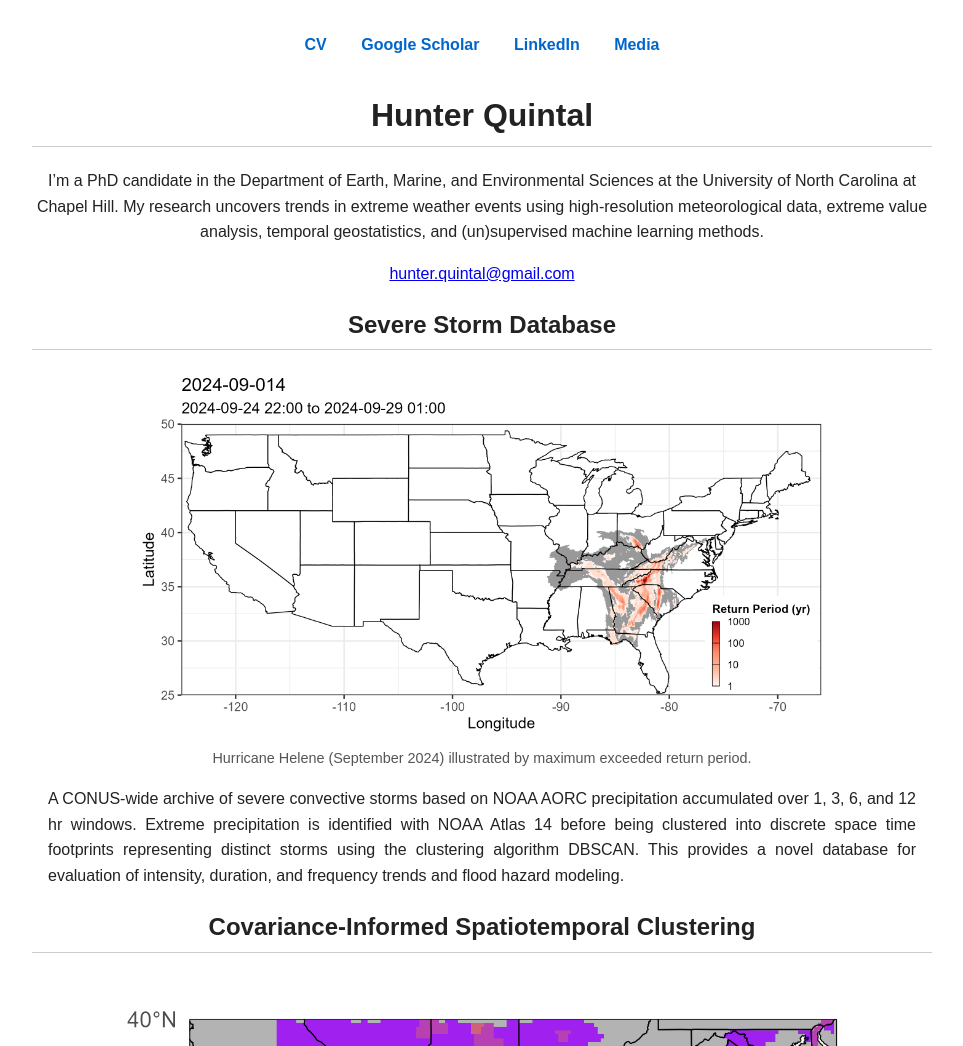
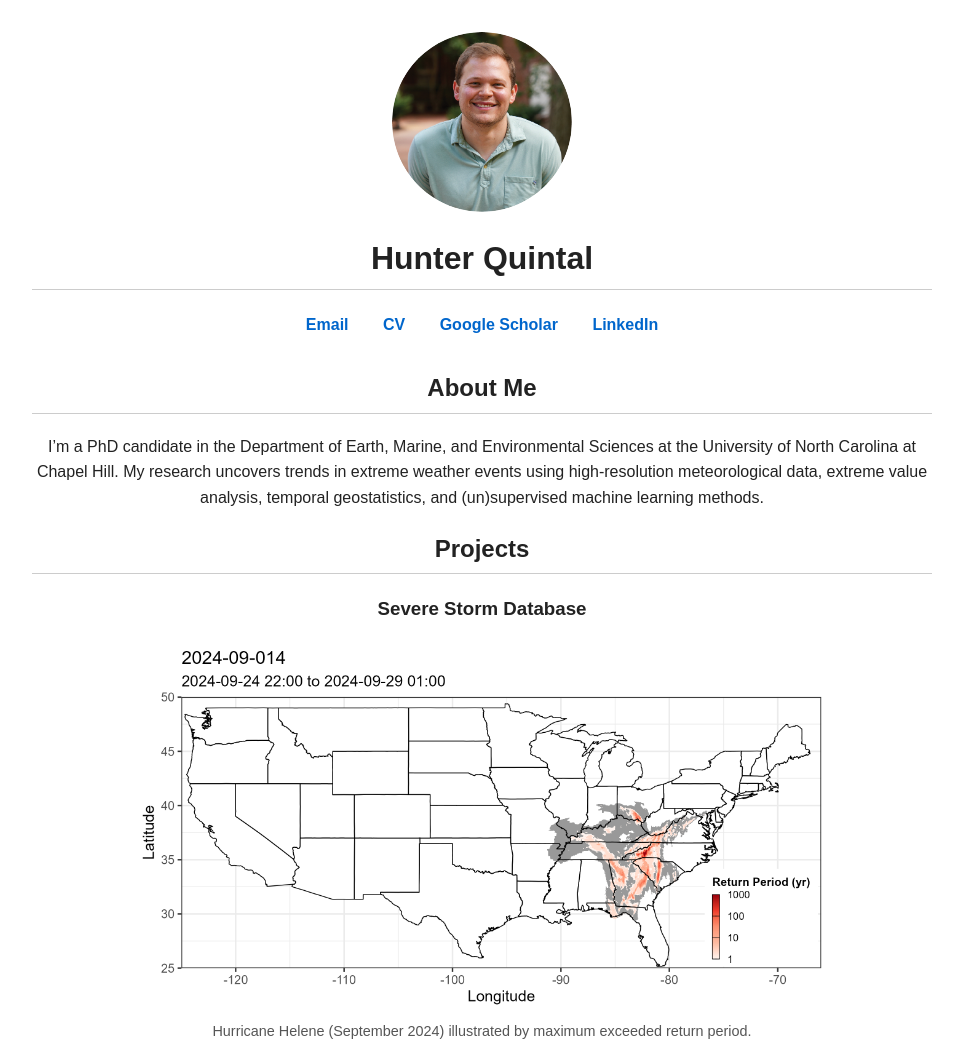
Before and after one commit to hquintal16/hquintal16.github.io, a plain HTML site: page index.html in a window 1280 px wide. Shown: the top 1046 px of the page, without its empty margins (158-1121 px from the left). Drawn offline with Linux system fonts and the light colour scheme; files that its build step writes are made by us from their sources.

Commit message:
update single webpage

```diff
--- a/index.html
+++ b/index.html
@@ -17,7 +17,7 @@
     }
     nav {
       text-align: center;
-      margin-bottom: 2rem;
+      margin: 1rem 0 2rem;
     }
     nav a {
       margin: 0 15px;
@@ -48,33 +48,47 @@
     ul {
       padding-left: 1.2rem;
     }
+    img.headshot {
+      display: block;
+      margin: 0 auto;
+      width: 180px;
+      height: auto;
+      border-radius: 50%;
+    }
   </style>
 </head>
 
 <body>
 
-  <!-- Navigation Links -->
+  <!-- Headshot -->
+  <img src="assets/images/headshot.png" alt="Hunter Quintal Headshot" class="headshot" />
+
+  <!-- Name -->
+  <h1>Hunter Quintal</h1>
+
+  <!-- Hyperlinks -->
   <nav>
-    <a href="assets/Hunter_Quintal_CV.pdf" target="_blank">CV</a>
+    <a href="mailto:hunter.quintal@gmail.com">Email</a>
+    <a href="assets/HunterQuintal_CV.pdf" target="_blank">CV</a>
     <a href="https://scholar.google.com/citations?user=ihFgz2EAAAAJ&hl=en" target="_blank">Google Scholar</a>
     <a href="https://www.linkedin.com/in/hunter-quintal-14a722104/" target="_blank">LinkedIn</a>
-    <a href="#media">Media</a>
   </nav>
 
-  <!-- About Section -->
-  <h1>Hunter Quintal</h1>
+  <!-- About Me Section -->
+  <section id="about">
+    <h2>About Me</h2>
     <p style="text-align: center;">
       I’m a PhD candidate in the Department of Earth, Marine, and Environmental Sciences at the University of North Carolina at Chapel Hill. My research uncovers trends in extreme weather events using high-resolution meteorological data, extreme value analysis, temporal geostatistics, and (un)supervised machine learning methods.
     </p>
+  </section>
 
-<p style="text-align: center;">
-  <a href="mailto:hunter.quintal@gmail.com">hunter.quintal@gmail.com</a>
-</p>
-
+  <!-- Projects Section -->
+  <section id="projects">
+    <h2>Projects</h2>
 
     <!-- Project 1 -->
     <section>
-    <h2>Severe Storm Database</h2>
+      <h3 style="text-align: center;">Severe Storm Database</h3>
       <figure>
         <img src="assets/images/severe_storm_database.png" alt="Severe Storm Database Visualization" style="max-width: 90%; height: auto;" />
         <figcaption>Hurricane Helene (September 2024) illustrated by maximum exceeded return period.</figcaption>
@@ -86,7 +100,7 @@
 
     <!-- Project 2 -->
     <section>
-    <h2>Covariance-Informed Spatiotemporal Clustering</h2>
+      <h3 style="text-align: center;">Covariance-Informed Spatiotemporal Clustering</h3>
       <figure>
         <img src="assets/images/covariance_clustering.png" alt="Covariance-Informed Clustering Diagram" style="max-width: 90%; height: auto;" />
         <figcaption>Daily, county-scale performance (recall; sensitivity) of covariance-informed spatiotemporal clustering model for heat wave detection reported in NCEI Storm Events Database (2019–2023). A recall of 1.0 represents perfect model performance.</figcaption>
@@ -97,8 +111,9 @@
         <a href="https://egusphere.copernicus.org/preprints/2025/egusphere-2025-2870/" target="_blank">EGUsphere Preprint</a>
       </p>
     </section>
+  </section>
 
-  <!-- Media Section -->
+  <!-- Media Coverage Section -->
   <section id="media">
     <h2>Media Coverage</h2>
     <ul>
```
Lines whose indentation alone changed are shown as unchanged.
